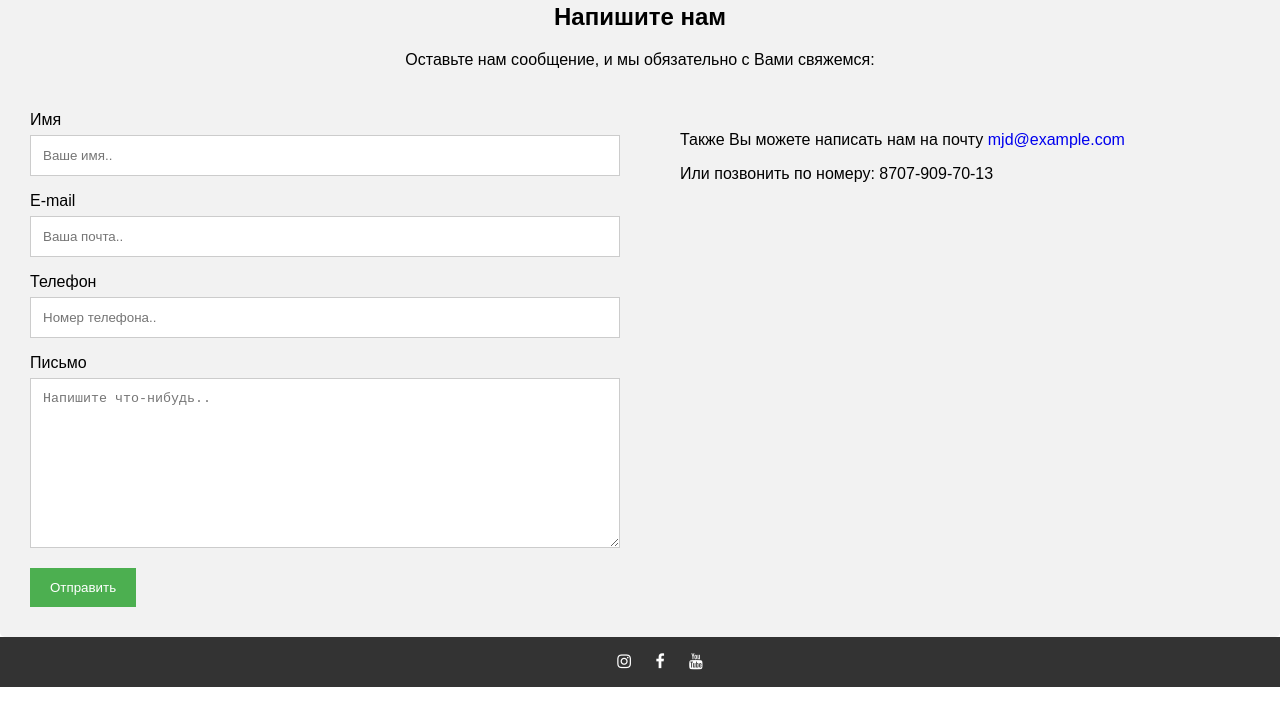
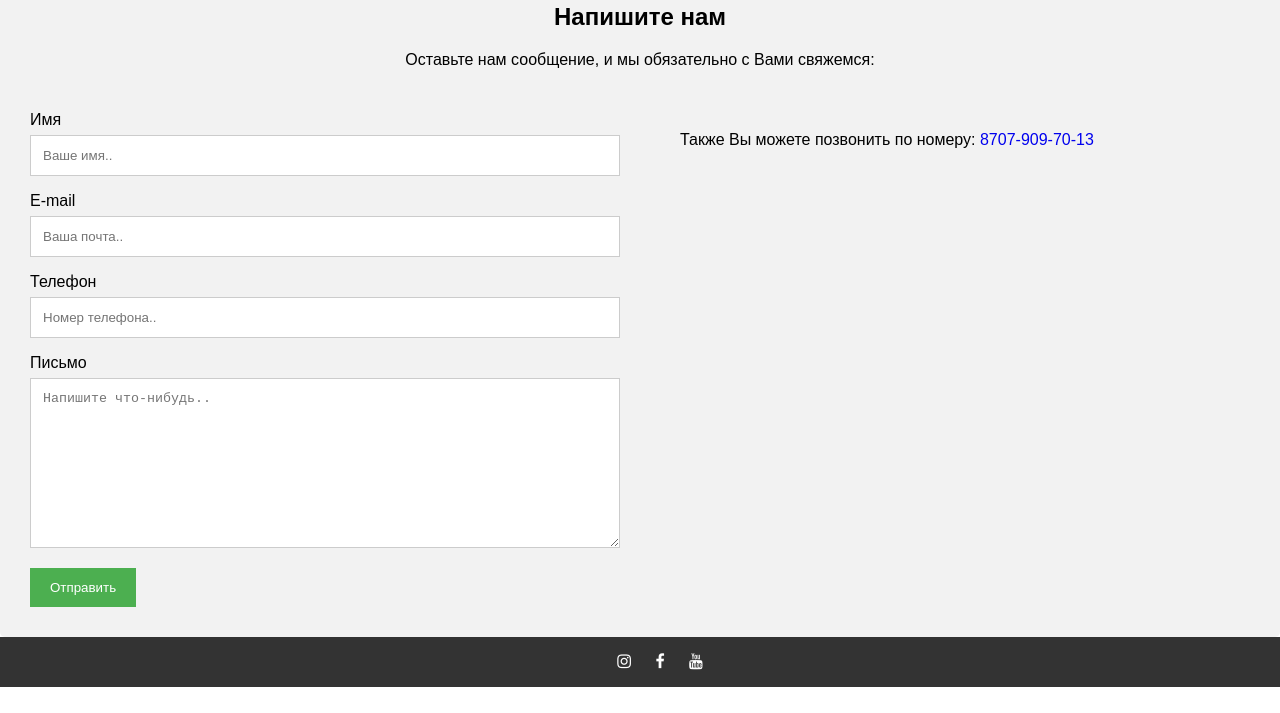
Before and after one commit to zhanarkaliyeva/mjd, a plain HTML site: page contacts.html in a window 1280 px wide. Shown: the part 87-800 px from the top of the page. Drawn offline with nearby package versions, Linux system fonts and the light colour scheme.

Commit message:
init commit

```diff
--- a/contacts.html
+++ b/contacts.html
@@ -50,10 +50,8 @@
                 </form>
             </div>
              <div class="contactcolumn">
-                <div id="mail" style="width:100%;height:100px">Также Вы можете написать нам на почту <a href="mailto:someone@yoursite.com">mjd@example.com</a>
-                <p>
-                    Или позвонить по номеру: 8707-909-70-13
-                </p>
+                <div id="mail" style="width:100%;height:100px">Также Вы можете позвонить по номеру: <a href="tel:8707-909-70-13">8707-909-70-13</a>
+
                 </div>
             </div>
         </div>
```
